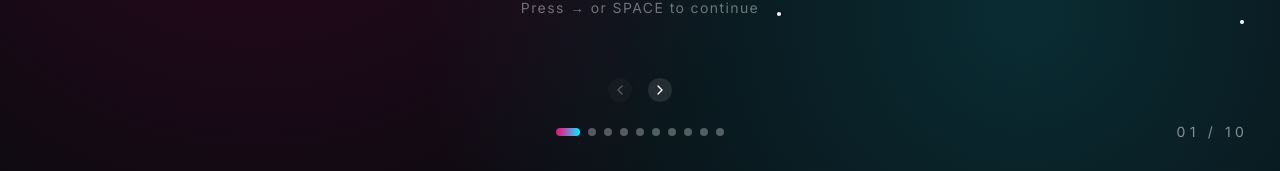
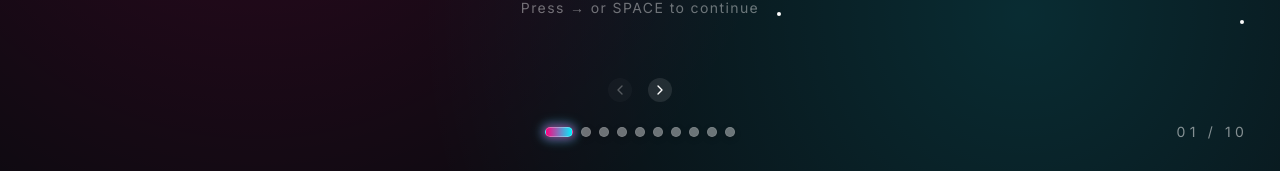
Before and after one commit to jaharoni/thankyoux, a React (Vite) app: page / in a window 1280 px wide. Shown: the part 626-797 px from the top of the page. Built offline with nearby package versions, Linux system fonts and the light colour scheme.

Commit message:
Updated index.css

```diff
--- a/src/App.tsx
+++ b/src/App.tsx
@@ -31,6 +31,8 @@ function App() {
   const [hoveredDot, setHoveredDot] = useState<number | null>(null);
   const touchStartX = useRef(0);
   const touchEndX = useRef(0);
+  const touchStartY = useRef(0);
+  const touchEndY = useRef(0);
   const isTouch = isTouchDevice();
   const reducedMotion = prefersReducedMotion();
   const lowEndDevice = isLowEndDevice();
@@ -72,18 +74,21 @@ function App() {
 
   const handleTouchStart = (e: React.TouchEvent) => {
     touchStartX.current = e.touches[0].clientX;
+    touchStartY.current = e.touches[0].clientY;
   };
 
   const handleTouchMove = (e: React.TouchEvent) => {
     touchEndX.current = e.touches[0].clientX;
+    touchEndY.current = e.touches[0].clientY;
   };
 
   const handleTouchEnd = () => {
     const swipeThreshold = 50;
-    const diff = touchStartX.current - touchEndX.current;
+    const diffX = touchStartX.current - touchEndX.current;
+    const diffY = touchStartY.current - touchEndY.current;
 
-    if (Math.abs(diff) > swipeThreshold) {
-      if (diff > 0) {
+    if (Math.abs(diffX) > swipeThreshold && Math.abs(diffX) > Math.abs(diffY)) {
+      if (diffX > 0) {
         goToNextSlide();
       } else {
         goToPrevSlide();
@@ -183,17 +188,27 @@ function App() {
                 onTouchEnd={() => {
                   setTimeout(() => setHoveredDot(null), 1000);
                 }}
-                className={`transition-all duration-300 rounded-full active:scale-90 select-none ${
+                className={`rounded-full active:scale-90 select-none ${
                   index === currentSlide
-                    ? 'bg-gradient-to-r from-[#FF0080] to-[#00F0FF]'
-                    : 'bg-white/30 hover:bg-white/50'
+                    ? 'bg-gradient-to-r from-[#FF0080] to-[#00F0FF] nav-dot-active'
+                    : 'bg-white/40 hover:bg-white/60'
                 }`}
                 style={{
-                  width: index === currentSlide ? (isTouch ? '32px' : '24px') : (isTouch ? '12px' : '8px'),
-                  height: isTouch ? '12px' : '8px',
-                  minWidth: isTouch ? '44px' : '8px',
-                  minHeight: isTouch ? '44px' : '8px',
-                  padding: isTouch ? '16px 0' : 0,
+                  width: index === currentSlide ? (isTouch ? '36px' : '28px') : (isTouch ? '14px' : '10px'),
+                  height: isTouch ? '14px' : '10px',
+                  minWidth: isTouch ? '44px' : '10px',
+                  minHeight: isTouch ? '44px' : '10px',
+                  padding: isTouch ? '15px 0' : 0,
+                  transition: 'all 0.3s ease, transform 0.2s ease',
+                  transform: hoveredDot === index && !isTouch ? 'scale(1.2)' : 'scale(1)',
+                  boxShadow: index === currentSlide
+                    ? '0 0 20px rgba(255, 0, 128, 0.5), 0 0 30px rgba(0, 240, 255, 0.3), 0 4px 15px rgba(0, 0, 0, 0.3)'
+                    : hoveredDot === index
+                    ? '0 0 12px rgba(255, 255, 255, 0.4), 0 2px 8px rgba(0, 0, 0, 0.2)'
+                    : '0 2px 6px rgba(0, 0, 0, 0.2)',
+                  border: index === currentSlide
+                    ? '1px solid rgba(255, 255, 255, 0.3)'
+                    : '1px solid rgba(255, 255, 255, 0.1)',
                 }}
                 aria-label={`Go to slide ${index + 1}`}
               />
--- a/src/index.css
+++ b/src/index.css
@@ -268,6 +268,19 @@ body {
   50% { opacity: 1; }
 }
 
+@keyframes nav-dot-pulse {
+  0%, 100% {
+    box-shadow: 0 0 0 0 rgba(255, 0, 128, 0.7), 0 0 0 0 rgba(0, 240, 255, 0.7);
+  }
+  50% {
+    box-shadow: 0 0 15px 3px rgba(255, 0, 128, 0.4), 0 0 20px 5px rgba(0, 240, 255, 0.4);
+  }
+}
+
+.nav-dot-active {
+  animation: nav-dot-pulse 2s ease-in-out infinite;
+}
+
 @keyframes shimmer {
   0% { background-position: -1000px 0; }
   100% { background-position: 1000px 0; }
--- a/src/slides/Slide5HowItWorks.tsx
+++ b/src/slides/Slide5HowItWorks.tsx
@@ -52,7 +52,7 @@ export default function Slide5HowItWorks({ direction }: { direction: number }) {
         </h2>
 
         <div className="relative">
-          <div className="hidden md:block absolute top-1/2 left-0 right-0 h-1 bg-gradient-to-r from-[#FF0080] via-[#00F0FF] to-[#FFD700] transform -translate-y-1/2" />
+          <div className="hidden md:block absolute top-1/2 left-0 right-0 h-1 bg-gradient-to-r from-[#FF0080] via-[#00F0FF] to-[#FFD700] transform -translate-y-1/2 z-0" />
 
           <div className="grid grid-cols-1 md:grid-cols-3 gap-6 md:gap-6 lg:gap-8 relative z-10">
             {steps.map((step, index) => {
```
